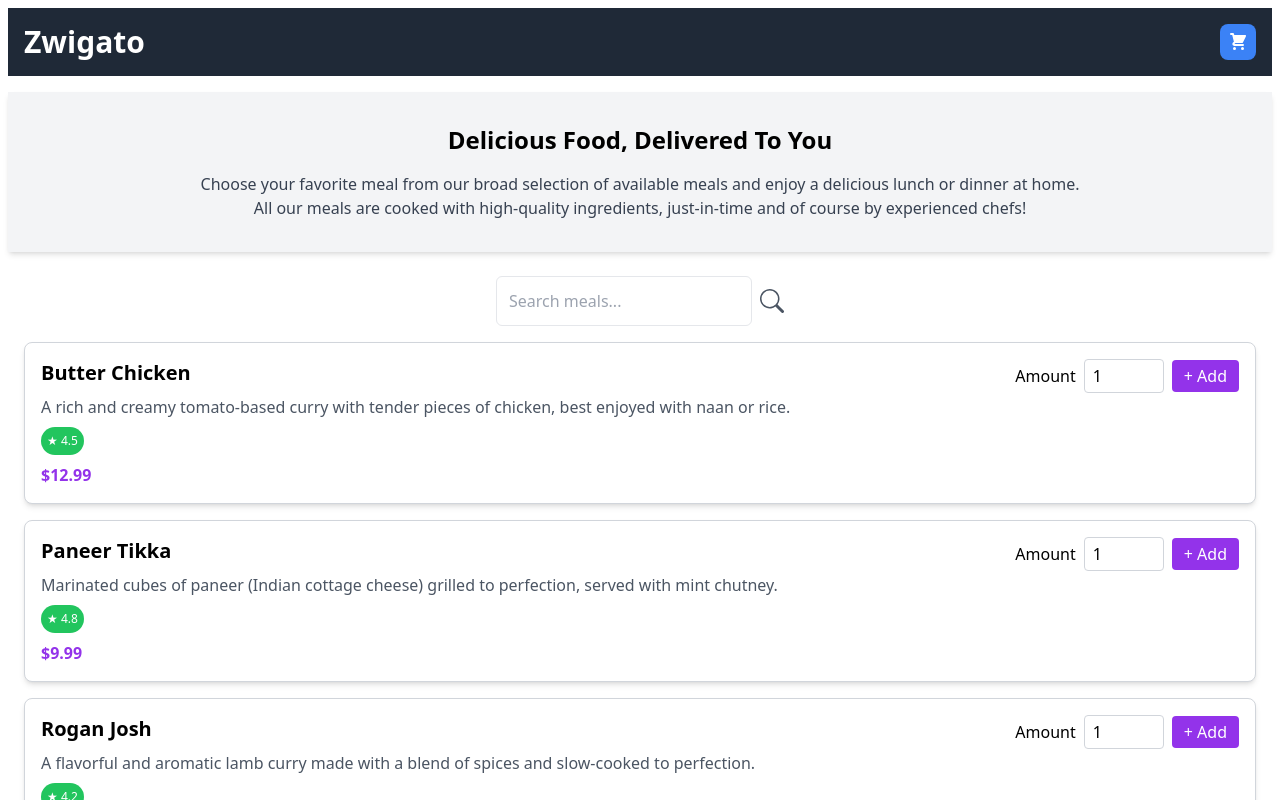
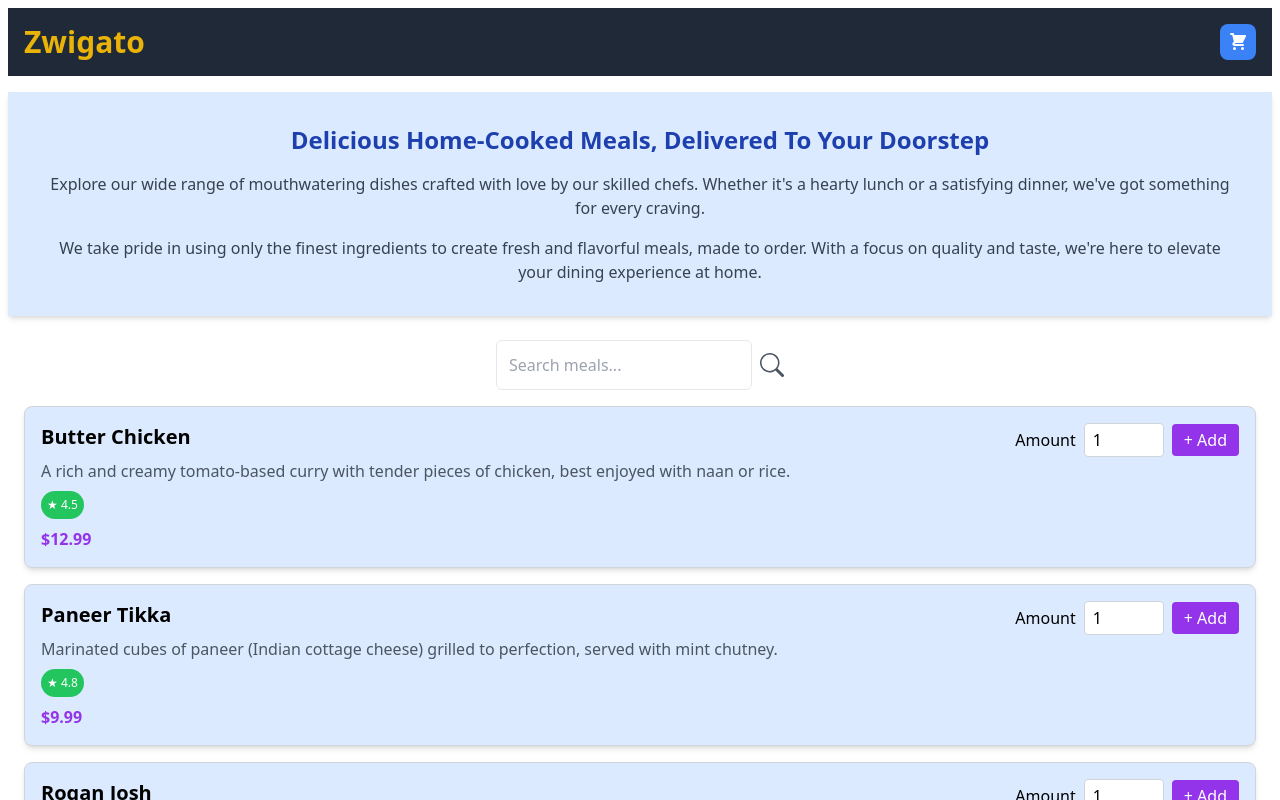
Before and after one commit to 17rawat/zwigato, a React (Create React App) app: page / in a window 1280 px wide. Shown: the top 800 px of the page. Built offline with nearby package versions, Linux system fonts and the light colour scheme.

Commit message:
remove a unnecessary components and made some UI touches

```diff
--- a/package.json
+++ b/package.json
@@ -7,7 +7,9 @@
     "@testing-library/react": "^11.2.2",
     "@testing-library/user-event": "^12.5.0",
     "axios": "^1.4.0",
+    "crypto-js": "^4.1.1",
     "react": "^18.0.0",
+    "react-datepicker": "^4.16.0",
     "react-dom": "^18.0.0",
     "react-icons": "^4.10.1",
     "react-scripts": "^5.0.1",
--- a/public/index.html
+++ b/public/index.html
@@ -24,7 +24,7 @@
       work correctly both with client-side routing and a non-root public URL.
       Learn how to configure a non-root public URL by running `npm run build`.
     -->
-    <title>React App</title>
+    <title>Zwigato</title>
   </head>
   <body>
     <noscript>You need to enable JavaScript to run this app.</noscript>
--- a/src/components/Cart/Cart.jsx
+++ b/src/components/Cart/Cart.jsx
@@ -48,11 +48,15 @@ const Cart = ({ onHide }) => {
     setIsCheckOut(true);
   };
 
-  const orderSubmitHandler = async (userInfo) => {
+  const orderSubmitHandler = async (userInfo, paymentInfo) => {
     setIsSubmitting(true);
     await axios.post(
       "https://zwigato-c9665-default-rtdb.firebaseio.com/orders.json",
-      { user: userInfo, orderedItems: cartCtx.items }
+      {
+        user: userInfo,
+        orderedItems: cartCtx.items,
+        paymentDetails: paymentInfo,
+      }
     );
 
     setIsSubmitting(false);
@@ -117,15 +121,15 @@ const Cart = ({ onHide }) => {
       {isOrderConfirmed && !isSubmitting && (
         <Fragment>
           <p className="text-center text-green-500 text-lg">
-            Order successfully placed
+            Order successfully placed!! Thank you for your order.
           </p>
 
           <div className="flex justify-center mt-4">
             <button
               onClick={onHide}
-              className=" m-2 bg-red-500 text-white px-4 py-2 rounded hover:bg-blue-600 focus:outline-none"
+              className="m-2 bg-red-500 text-white px-4 py-2 rounded hover:bg-blue-600 focus:outline-none"
             >
-              close
+              Close
             </button>
           </div>
         </Fragment>
--- a/src/components/Meal/AvailableMeals.jsx
+++ b/src/components/Meal/AvailableMeals.jsx
@@ -1,8 +1,9 @@
 import React, { useState } from "react";
-import MealItem from "./MealItem/MealItem";
+
 import { BsSearch } from "react-icons/bs";
 
 import Dummy_Meals from "../../dummy_meals";
+import MealCard from "./MealItem/MealCard";
 
 const AvailableMeals = () => {
   const [searchTerm, setSearchTerm] = useState("");
@@ -18,7 +19,7 @@ const AvailableMeals = () => {
   // console.log(filteredMeals);
 
   const mealsList = filteredMeals.map((meal) => (
-    <MealItem
+    <MealCard
       key={meal.id}
       id={meal.id}
       name={meal.name}
--- a/src/components/Meal/MealItem/MealCard.jsx
+++ b/src/components/Meal/MealItem/MealCard.jsx
@@ -1,5 +1,5 @@
 import React, { useContext } from "react";
-import MealItemForm from "./MealItemForm";
+import AddMealItemForm from "./AddMealItemForm";
 
 import CartContext from "../../../store/cart-context";
 
@@ -18,7 +18,7 @@ const MealCard = ({ id, name, description, price, rating }) => {
   };
 
   return (
-    <div className="flex bg-white border border-gray-300 rounded-lg shadow-md p-4">
+    <div className="flex mb-4 bg-blue-100 border border-gray-300 rounded-lg shadow-md p-4">
       <div className="flex-1">
         <div>
           <h3 className="text-xl font-semibold mb-2">{name}</h3>
@@ -36,7 +36,7 @@ const MealCard = ({ id, name, description, price, rating }) => {
       </div>
 
       <div className="ml-4">
-        <MealItemForm addToCart={addToCart} />
+        <AddMealItemForm addToCart={addToCart} />
       </div>
     </div>
   );
--- a/src/components/Meal/MealItem/MealItem.jsx
+++ /dev/null
@@ -1,19 +0,0 @@
-import React from "react";
-
-import MealCard from "./MealCard";
-
-const MealItem = ({ id, name, price, description, rating }) => {
-  return (
-    <div className="mb-4">
-      <MealCard
-        id={id}
-        name={name}
-        price={price}
-        description={description}
-        rating={rating}
-      />
-    </div>
-  );
-};
-
-export default MealItem;
--- a/src/components/Meal/MealsSummary.jsx
+++ b/src/components/Meal/MealsSummary.jsx
@@ -2,18 +2,19 @@ import React from "react";
 
 const MealsSummary = () => {
   return (
-    <section className=" m-2 shadow-md text-center p-8 bg-gray-100">
-      {" "}
-      <h2 className="text-2xl font-bold mb-4">
-        Delicious Food, Delivered To You
+    <section className="m-2 shadow-md text-center p-8 bg-blue-100">
+      <h2 className="text-2xl font-bold mb-4 text-blue-800">
+        Delicious Home-Cooked Meals, Delivered To Your Doorstep
       </h2>
       <p className="text-gray-700">
-        Choose your favorite meal from our broad selection of available meals
-        and enjoy a delicious lunch or dinner at home.
+        Explore our wide range of mouthwatering dishes crafted with love by our
+        skilled chefs. Whether it's a hearty lunch or a satisfying dinner, we've
+        got something for every craving.
       </p>
-      <p className="text-gray-700">
-        All our meals are cooked with high-quality ingredients, just-in-time and
-        of course by experienced chefs!
+      <p className="text-gray-700 mt-4">
+        We take pride in using only the finest ingredients to create fresh and
+        flavorful meals, made to order. With a focus on quality and taste, we're
+        here to elevate your dining experience at home.
       </p>
     </section>
   );
--- a/src/components/layout/Header.jsx
+++ b/src/components/layout/Header.jsx
@@ -6,7 +6,7 @@ const Header = ({ onShow }) => {
   return (
     <Fragment>
       <header className=" m-2 bg-gray-800 text-white p-4 flex justify-between items-center">
-        <h1 className="text-3xl font-bold">Zwigato</h1>
+        <h1 className="text-3xl text-yellow-500 font-bold">Zwigato</h1>
         <HeaderCartButton onClick={onShow} />
       </header>
     </Fragment>
--- a/src/dummy_meals.js
+++ b/src/dummy_meals.js
@@ -216,6 +216,167 @@ const DUMMY_MEALS = [
     price: 4.99,
     rating: 4.5,
   },
+
+  {
+    id: "m32",
+    name: "Mango Lassi",
+    description:
+      "A refreshing yogurt-based drink made with ripe mangoes, yogurt, and a hint of cardamom.",
+    price: 3.99,
+    rating: 4.8,
+  },
+  {
+    id: "m33",
+    name: "Chicken Korma",
+    description:
+      "A creamy and mild chicken curry cooked with cashews, almonds, and aromatic spices.",
+    price: 13.99,
+    rating: 4.6,
+  },
+  {
+    id: "m34",
+    name: "Palak Tofu",
+    description:
+      "Tofu cubes cooked in a flavorful spinach sauce, a vegetarian take on the classic Palak Paneer.",
+    price: 10.99,
+    rating: 4.3,
+  },
+  {
+    id: "m35",
+    name: "Pav Bhaji",
+    description:
+      "A spicy and flavorful mix of vegetables served with buttered buns, a popular Mumbai street food.",
+    price: 8.99,
+    rating: 4.7,
+  },
+  {
+    id: "m36",
+    name: "Coconut Rice",
+    description:
+      "Fragrant rice cooked with coconut milk and tempered with curry leaves and mustard seeds.",
+    price: 6.99,
+    rating: 4.5,
+  },
+  {
+    id: "m37",
+    name: "Mango Srikhand",
+    description:
+      "A sweet and creamy dessert made from strained yogurt and ripe mango pulp, garnished with nuts.",
+    price: 5.99,
+    rating: 4.9,
+  },
+  {
+    id: "m38",
+    name: "Puliyogare",
+    description:
+      "Tamarind-flavored rice with a mix of spices and peanuts, a popular South Indian dish.",
+    price: 9.99,
+    rating: 4.4,
+  },
+  {
+    id: "m39",
+    name: "Rajasthani Gatte Curry",
+    description:
+      "Chickpea flour dumplings cooked in a spicy yogurt-based gravy, a traditional Rajasthani dish.",
+    price: 12.99,
+    rating: 4.6,
+  },
+  {
+    id: "m40",
+    name: "Baingan Bharta",
+    description:
+      "Roasted eggplant mashed and cooked with onions, tomatoes, and aromatic spices.",
+    price: 7.99,
+    rating: 4.2,
+  },
+  {
+    id: "m41",
+    name: "Pomegranate Raita",
+    description:
+      "A cooling yogurt side dish with pomegranate seeds, mint, and a touch of roasted cumin.",
+    price: 4.99,
+    rating: 4.7,
+  },
+  {
+    id: "m42",
+    name: "Thai Green Curry",
+    description:
+      "A fragrant and spicy coconut milk-based curry with vegetables and your choice of protein.",
+    price: 12.99,
+    rating: 4.5,
+  },
+  {
+    id: "m43",
+    name: "Sushi Rolls",
+    description:
+      "Assorted sushi rolls filled with fresh fish, vegetables, and rice, served with soy sauce and wasabi.",
+    price: 14.99,
+    rating: 4.8,
+  },
+  {
+    id: "m44",
+    name: "Mushroom Risotto",
+    description:
+      "Creamy arborio rice cooked with a medley of mushrooms, white wine, and Parmesan cheese.",
+    price: 11.99,
+    rating: 4.6,
+  },
+  {
+    id: "m45",
+    name: "Greek Salad",
+    description:
+      "A refreshing salad with tomatoes, cucumbers, red onions, olives, and feta cheese, drizzled with olive oil and oregano.",
+    price: 8.99,
+    rating: 4.3,
+  },
+  {
+    id: "m46",
+    name: "Tandoori Tofu",
+    description:
+      "Marinated tofu cubes grilled in a clay oven (tandoor) and served with mint chutney.",
+    price: 9.99,
+    rating: 4.7,
+  },
+  {
+    id: "m47",
+    name: "Moroccan Tagine",
+    description:
+      "Slow-cooked stew with tender meat, vegetables, and aromatic spices, served with couscous.",
+    price: 15.99,
+    rating: 4.4,
+  },
+  {
+    id: "m48",
+    name: "Vietnamese Pho",
+    description:
+      "A hearty noodle soup with fragrant broth, herbs, and your choice of beef, chicken, or tofu.",
+    price: 10.99,
+    rating: 4.6,
+  },
+  {
+    id: "m49",
+    name: "Peruvian Ceviche",
+    description:
+      "Fresh seafood marinated in citrus juices, mixed with onions, cilantro, and a touch of spice.",
+    price: 13.99,
+    rating: 4.2,
+  },
+  {
+    id: "m50",
+    name: "Italian Margherita Pizza",
+    description:
+      "Classic thin-crust pizza topped with tomato sauce, fresh mozzarella, basil leaves, and a drizzle of olive oil.",
+    price: 12.99,
+    rating: 4.7,
+  },
+  {
+    id: "m51",
+    name: "Lebanese Mezze Platter",
+    description:
+      "An assortment of small dishes including hummus, falafel, tabbouleh, and pita bread, perfect for sharing.",
+    price: 16.99,
+    rating: 4.5,
+  },
 ];
 
 export default DUMMY_MEALS;
```
Also changed, not shown: src/components/Cart/CheckoutForm.jsx (+11 -49 lines), src/components/Meal/MealItem/AddMealItemForm.jsx (renamed from src/components/Meal/MealItem/MealItemForm.jsx), 1 other file (tests, documents, lock files or other folders).
